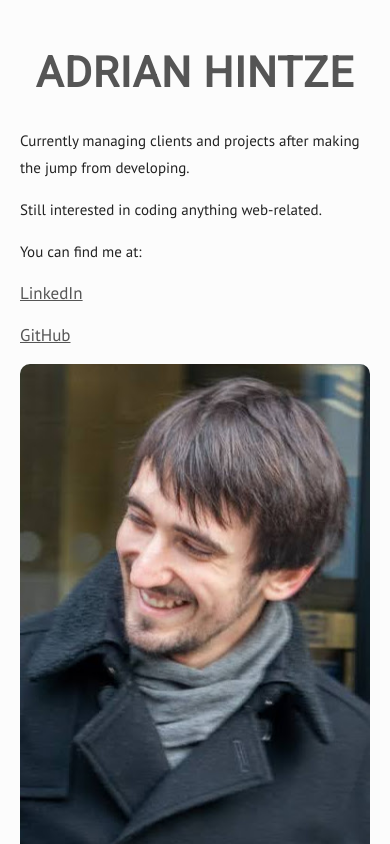
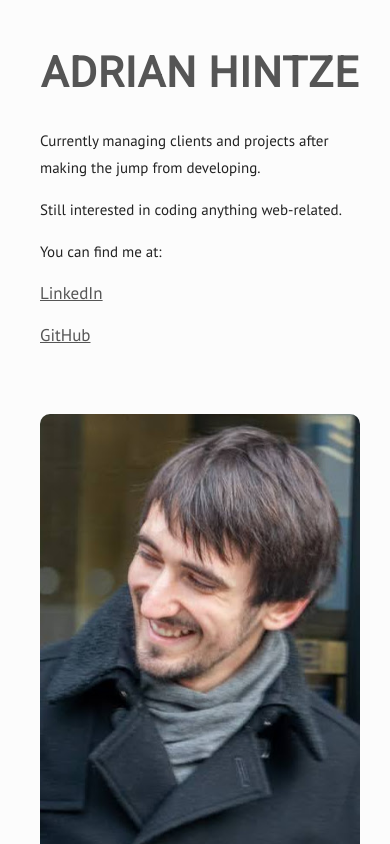
Before and after one commit to adrian-hintze/personal-website, an Angular app: page / in a window 390 px wide. Shown: the top 844 px of the page. Built offline with nearby package versions, Linux system fonts and the light colour scheme.

Commit message:
Finished basic mobile layout

```diff
--- a/src/app/app.component.scss
+++ b/src/app/app.component.scss
@@ -1,18 +1,20 @@
+$mobile-breakpoint: 600px;
+
 .main-container {
     max-width: 900px;
     min-width: 320px;
     margin: 0 auto;
     padding: 100px;
 
-    @media screen and (max-width: 900px) {
+    @media screen and (max-width: $mobile-breakpoint) {
         margin: 0 auto;
-        padding: 20px;
+        padding: 20px 40px;
     }
 
     .header {
         margin-bottom: 50px;
 
-        @media screen and (max-width: 900px) {
+        @media screen and (max-width: $mobile-breakpoint) {
             display: flex;
             justify-content: center;
             margin: 0;
@@ -24,16 +26,14 @@
         justify-content: space-between;
         padding: 40px 0;
 
-        @media screen and (max-width: 900px) {
+        @media screen and (max-width: $mobile-breakpoint) {
             flex-direction: column;
             justify-content: inherit;
-            padding: 0px 0;
+            padding: 0 0;
         }
 
         div:first-child {
-            @media screen and (min-width: 900px) {
-                max-width: 350px;
-            }
+            max-width: 350px;
 
             p:first-child {
                 margin-top: 0;
@@ -43,6 +43,13 @@
         div:nth-child(2) {
             display: flex;
             justify-content: center;
+
+            margin-left: 20px;
+
+            @media screen and (max-width: $mobile-breakpoint) {
+                margin: 0;
+                margin-top: 50px;
+            }
         }
 
         img {
```
